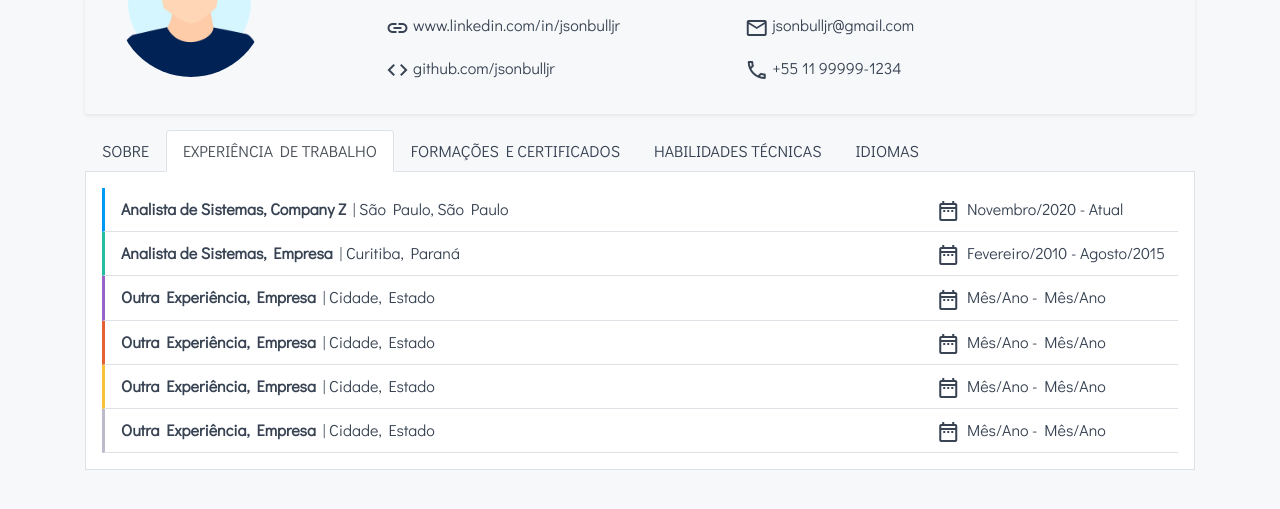
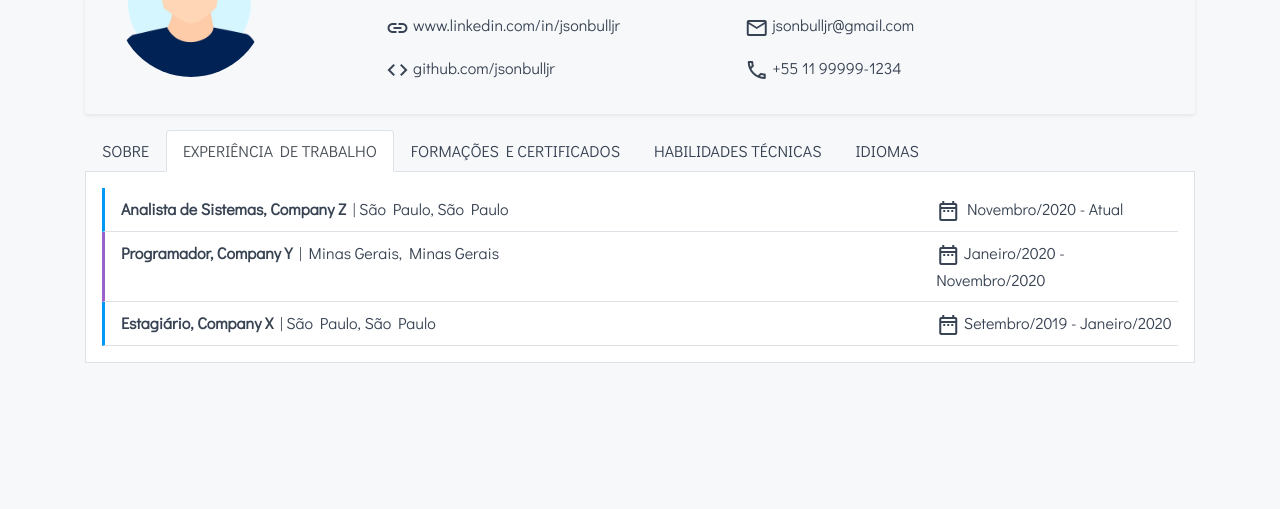
Before and after one commit to imbrava/usuario.github.io, a plain HTML site: page index.html in a window 1280 px wide. Both pictures are taken after a click on the tab "EXPERIÊNCIA DE TRABALHO". Shown: the part 141-650 px from the top of the page. Drawn offline with nearby package versions, Linux system fonts and the light colour scheme; a web font is replaced by a local one.

Commit message:
Atualiza experiência profissional

```diff
--- a/index.html
+++ b/index.html
@@ -89,53 +89,23 @@
                             </div>
                         </div>
                     </div>
-                    <div class="bg-light-blue divisor">
+                    <div class="bg-purple divisor">
                         <div class="row">
                             <div class="col-9">
-                                <span class="job-title">Analista de Sistemas, Empresa</span> | Curitiba, Paraná
+                                <span class="job-title"> Programador, Company Y</span> | Minas Gerais, Minas Gerais
                             </div>
                             <div class="col-3">
-                                <i class="material-icons-outlined vertext">date_range</i> Fevereiro/2010 - Agosto/2015
+                                <i class="material-icons-outlined vertext">date_range</i> Janeiro/2020 - Novembro/2020
                             </div>
                         </div>
                     </div>
-                    <div class="bg-purple divisor">
+                    <div class="bg-blue divisor">
                         <div class="row">
                             <div class="col-9">
-                                <span class="job-title"> Outra Experiência, Empresa</span> | Cidade, Estado
+                                <span class="job-title">Estagiário, Company X</span> | São Paulo, São Paulo
                             </div>
                             <div class="col-3">
-                                <i class="material-icons-outlined vertext">date_range</i> Mês/Ano - Mês/Ano
-                            </div>
-                        </div>
-                    </div>
-                    <div class="bg-orange divisor">
-                        <div class="row">
-                            <div class="col-9">
-                                <span class="job-title"> Outra Experiência, Empresa</span> | Cidade, Estado
-                            </div>
-                            <div class="col-3">
-                                <i class="material-icons-outlined vertext">date_range</i> Mês/Ano - Mês/Ano
-                            </div>
-                        </div>
-                    </div>
-                    <div class="bg-yellow divisor">
-                        <div class="row">
-                            <div class="col-9">
-                                <span class="job-title"> Outra Experiência, Empresa</span> | Cidade, Estado
-                            </div>
-                            <div class="col-3">
-                                <i class="material-icons-outlined vertext">date_range</i> Mês/Ano - Mês/Ano
-                            </div>
-                        </div>
-                    </div>
-                    <div class="bg-light-gray divisor">
-                        <div class="row">
-                            <div class="col-9">
-                                <span class="job-title"> Outra Experiência, Empresa</span> | Cidade, Estado
-                            </div>
-                            <div class="col-3">
-                                <i class="material-icons-outlined vertext">date_range</i> Mês/Ano - Mês/Ano
+                                <i class="material-icons-outlined vertext">date_range</i> Setembro/2019 - Janeiro/2020
                             </div>
                         </div>
                     </div>
```
